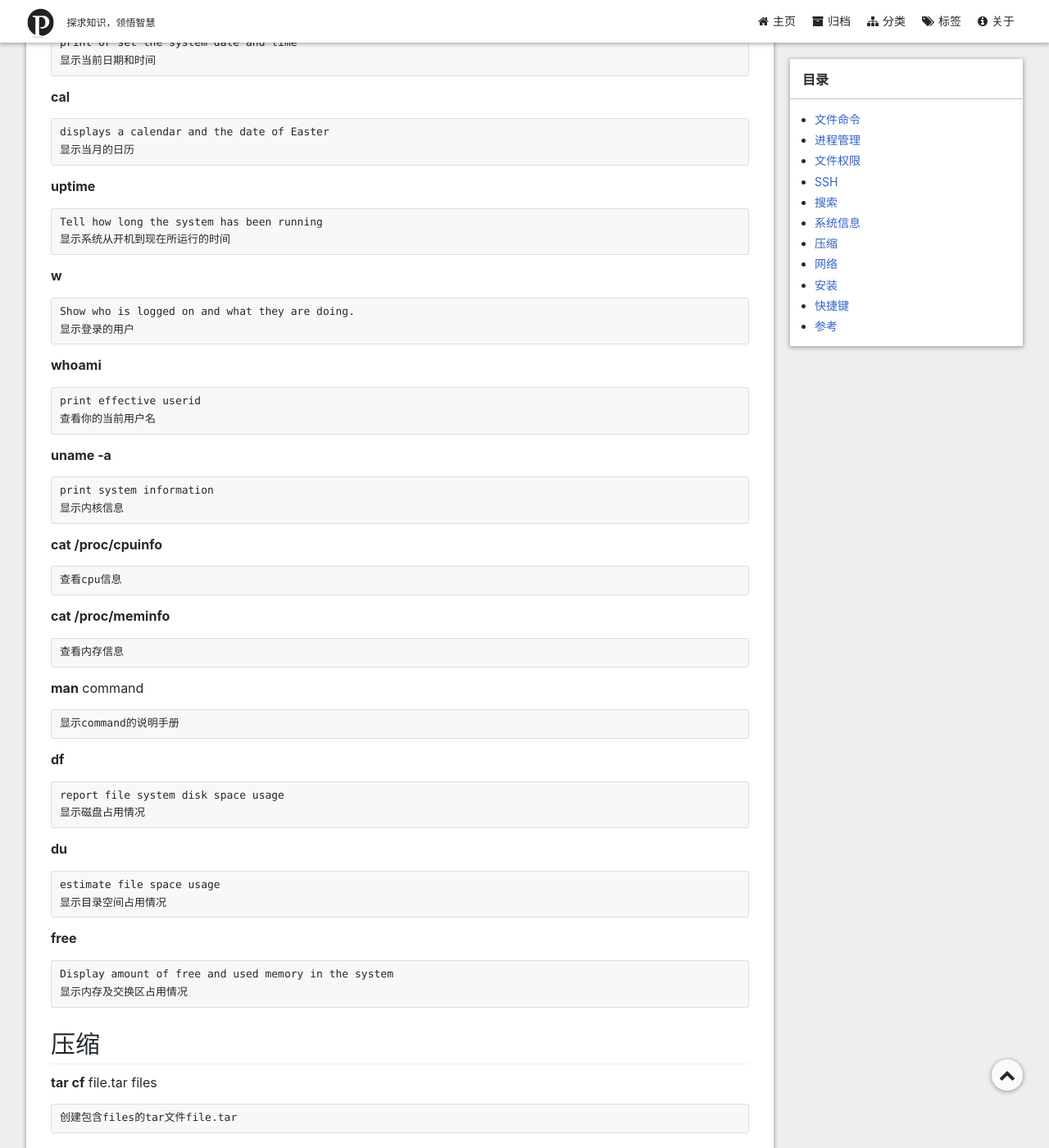
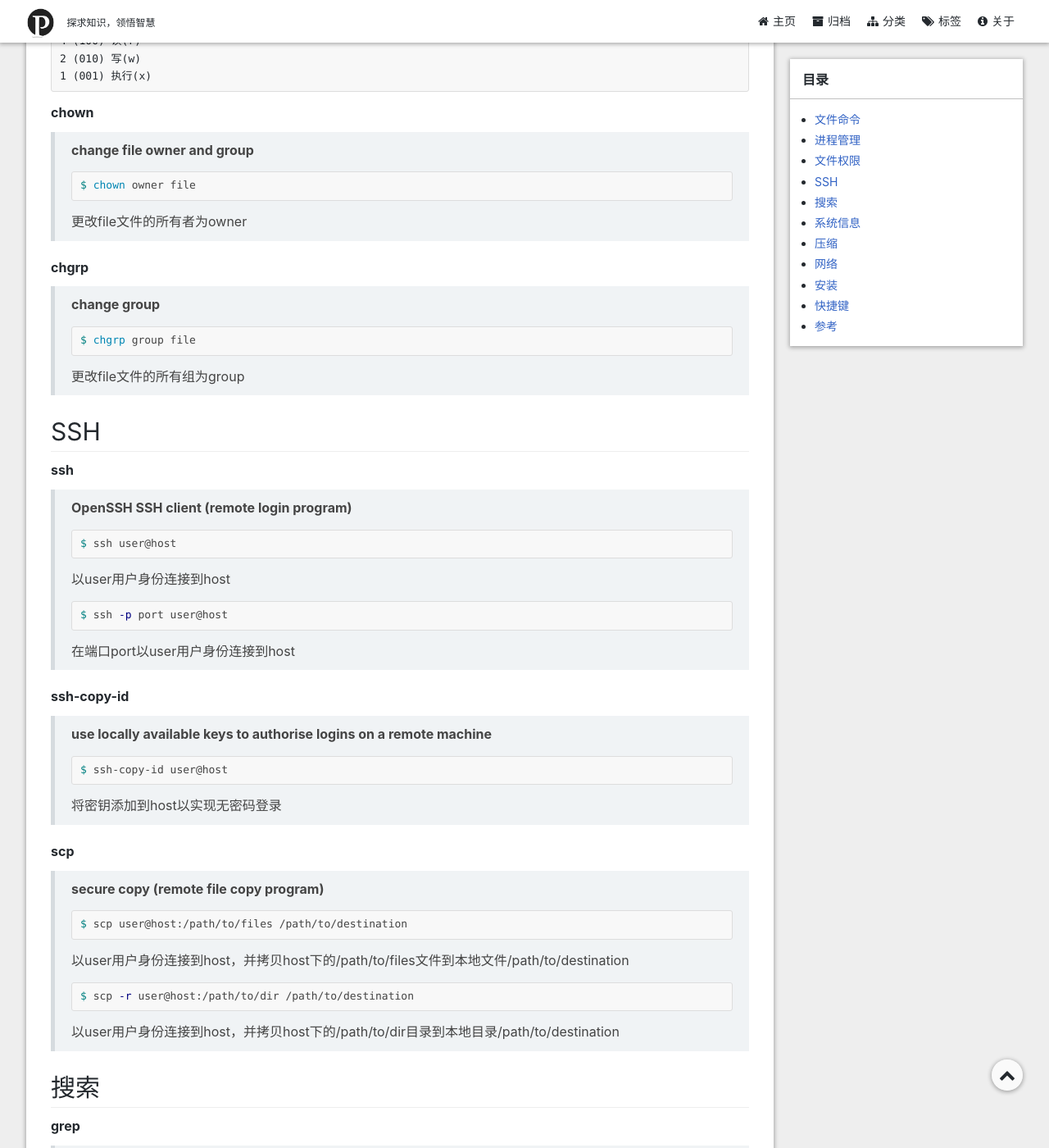
Before and after one commit to pyericz/blog, a Jekyll site: the page built from _posts/2017-09-03-unix-linux-commands.md, in a window 1280 px wide and 1400 px high, scrolled down 5028 px. Shown: the whole window at 82% size. Built offline with Jekyll 4.4.1, drawn with Linux system fonts in a browser that asks for light colours; comment, search, counter and statistics services are not loaded; a style sheet for code colours, icons or effects is not loaded; some of the changed text lies outside the part shown.

Commit message:
update unix-linux-commands

````diff
--- a/_posts/2017-09-03-unix-linux-commands.md
+++ b/_posts/2017-09-03-unix-linux-commands.md
@@ -15,452 +15,485 @@ tag: [linux, unix, shell, command]
 ## 文件命令
 
 **ls**
+>**list directory contents**
+```shell
+$ ls
 ```
-list directory contents
-列出目录
+列出当前目录的内容
+```shell
+$ ls -a
 ```
-
-**ls \-a**
+列出所有文件，包括隐藏文件
+```shell
+$ ls -l
 ```
-do not ignore entries starting with `.`
-列出所有文件，包括隐藏文件
-```
-
-**ls \-l**
-```
-use a long listing format
 使用长列表格式列出目录
-```
-
-**cd** dir
-```
-change directory
-更改目录到dir
-```
 
 **cd**
-
+>**change directory**
+```shell
+$ cd dir
+```
+更改目录到dir
+```shell
+$ cd
 ```
 更改目录到home
-```
+
 
 **pwd**
+>**print name of current/working directory**
+```shell
+$ pwd
 ```
-print name of current/working directory
 显示当前目录
+
+**mkdir**
+>**make directories**
+```shell
+$ mkdir dir
 ```
+创建dir目录
 
-**mkdir** dir
+**rm**
+>**remove files or directories**
+```shell
+$ rm file
 ```
-make directories
-创建dir目录
-```
-
-**rm** file
-```
-remove files or directories
 删除file文件
-```
-
-**rm -r** dir
+```shell
+$ rm -r dir
 ```
 删除dir目录
-```
-
-**rm -f** file
+```shell
+$ rm -f file
 ```
 强制删除file文件
-```
-
-**rm -rf** dir
+```shell
+$ rm -rf dir
 ```
 强制删除目录
+
+
+**cp**
+>**copy files and directories**
+```shell
+$ cp file1 file2
 ```
-
-**cp** file1 file2
-```
-copy files and directories
 复制file1文件到file2文件
-```
-
-**cp -r** dir1 dir2
+```shell
+$ cp -r dir1 dir2
 ```
 复制dir1目录到dir2目录
+
+**mv**
+>**move (rename) files**
+```shell
+$ mv file1 file2
 ```
-
-**mv** file1 file2
-```
-move (rename) files
 将file1文件重命名为file2文件;
 如果file2是一个已经存在的目录，则将file1文件移动到该目录下
+
+**ln -s**
+>**make links between files**
+```shell
+$ ln -s file1 file2
 ```
+创建file1文件的符号链接file2
 
-**ln -s** file1 file2
+**touch**
+>**change file timestamps**
+```shell
+$ touch file
 ```
-make links between files
-创建file1文件的符号链接file2
+如果file文件不存在则创建file文件，如果存在则改变file文件的timestamp
+
+**cat**
+>**concatenate files and print on the standard output**
+```shell
+$ cat file
 ```
-
-**touch** file
-```
-change file timestamps
-创建file文件
-```
-
-**cat** file
-```
-concatenate files and print on the standard output
 将file文件拼接到标准输出
-```
-
-**cat >** file
+```shell
+$ cat > file
 ```
 将标准输入添加到file文件
+
+**more**
+>**file perusal filter for crt viewing**
+```shell
+$ more file
 ```
+查看file内容
 
-**more** file
+**head**
+>**output the first part of files**
+```shell
+$ head file
 ```
-file perusal filter for crt viewing
-查看file内容
+查看file文件的前10行
+
+**tail**
+>**output the last part of files**
+```shell
+$ tail file
 ```
-
-**head** file
-```
-output the first part of files
-查看file文件的前10行
-```
-
-**tail** file
-```
-output the last part of files
 查看file文件的后10行
-```
-
-**tail -f** file
+```shell
+$ tail -f file
 ```
 从后10行开始查看file内容
-```
 
 ## 进程管理
 
 **ps**
+>**report a snapshot of the current processes**
+```shell
+$ ps
 ```
-report a snapshot of the current processes
 显示当前的活动进程
-```
 
 **top**
+>**display Linux processes**
+```shell
+$ top
 ```
-display Linux processes
 显示所有正在运行的进程
+
+**kill**
+>**send a signal to a process**
+```shell
+$ kill pid
 ```
+杀掉id为pid的进程
 
-**kill** pid
+**killall**
+>**kill processes by name**
+```shell
+$ killall proc
 ```
-send a signal to a process
-杀掉id为pid的进程
-```
-
-**killall** proc
-```
-kill processes by name
-杀掉所有名为proc的进程
-```
+杀掉所有名为proc的进程（**请谨慎使用**）
 
 **bg**
+>
+```shell
+$ bg
 ```
 列出已停止或后台的作业
-```
 
 **fg**
+>
+```shell
+$ fg
 ```
 将最近的作业带到前台
-```
-
-**fg** n
+```shell
+$ fg n
 ```
 将作业n带到前台
-```
+
 
 
 ## 文件权限
 
-**chmod** octal file
+**chmod**
+>**change file mode bits**
+```shell
+$ chmod 777 file
 ```
-change file mode bits
-更改file的权限. octal值:
+更改file的权限为对所有用户可读、可写、可执行。
+
+```
+octal值
 4 (100) 读(r)
 2 (010) 写(w)
 1 (001) 执行(x)
 ```
 
-**chown** owner file
+
+**chown**
+>**change file owner and group**
+```shell
+$ chown owner file
 ```
-change file owner and group
 更改file文件的所有者为owner
+
+**chgrp**
+>**change group**
+```shell
+$ chgrp group file
 ```
-
-**chgrp** group file
-```
-change group
 更改file文件的所有组为group
-```
 
 ## SSH
 
-**ssh** user@host
+**ssh**
+>**OpenSSH SSH client (remote login program)**
+```shell
+$ ssh user@host
 ```
 以user用户身份连接到host
-```
-
-**ssh -p** port user@host
+```shell
+$ ssh -p port user@host
 ```
 在端口port以user用户身份连接到host
-```
 
-**ssh-copy-id** user@host
+**ssh-copy-id**
+>**use locally available keys to authorise logins on a remote machine**
+```shell
+$ ssh-copy-id user@host
 ```
 将密钥添加到host以实现无密码登录
+
+**scp**
+>**secure copy (remote file copy program)**
+```shell
+$ scp user@host:/path/to/files /path/to/destination
 ```
-
-**scp** user@host:/path/to/files /path/to/destination
+以user用户身份连接到host，并拷贝host下的/path/to/files文件到本地文件/path/to/destination
+```shell
+$ scp -r user@host:/path/to/dir /path/to/destination
 ```
-secure copy (remote file copy program)
-远程安全拷贝。以user用户身份连接到host，并拷贝host下的/path/to/files文件到本地/path/to/destination
-```
+以user用户身份连接到host，并拷贝host下的/path/to/dir目录到本地目录/path/to/destination
 
 ## 搜索
 
-**grep** pattern files
+**grep**
+>**file pattern searcher. (grep, egrep, fgrep, zgrep, zfgrep)**
+```shell
+$ grep pattern files
 ```
-file pattern searcher.
 搜索files中匹配pattern的内容
-另参考：egrep, fgrep, zgrep, zfgrep
-```
-
-
-**grep -r** pattern dir
+```shell
+$ grep -r pattern dir
 ```
 递归搜索dir中匹配pattern的内容
-```
 
-**command \| grep** pattern
+**command \| grep**
+>
+```shell
+$ command | grep pattern
 ```
 搜索command输出中匹配pattern的内容
-```
 
-**find** dir options term
-```
-walk a file hierarchy
-文件查找
-```
-
-**find /** dir options term
-```
-从根目录开始查找。举例
+**find**
+>**walk a file hierarchy**
+```shell
 $ find / -name test.cpp
 ```
-
-**find .** dir options term
-```
-从当前目录开始查找。举例：
+从根目录开始查找名为test.cpp的文件
+```shell
 $ find . -name test.cpp
 ```
+从当前目录开始查找名为test.cpp的文件
 
 
 ## 系统信息
 
 **date**
+>**print or set the system date and time**
+```shell
+$ date
 ```
-print or set the system date and time
 显示当前日期和时间
-```
 
 **cal**
+>**displays a calendar and the date of Easter**
+```shell
+$ cal
 ```
-displays a calendar and the date of Easter
 显示当月的日历
-```
 
 **uptime**
+>**Tell how long the system has been running**
+```shell
+$ uptime
 ```
-Tell how long the system has been running
 显示系统从开机到现在所运行的时间
-```
 
 **w**
+>**Show who is logged on and what they are doing.**
+```shell
+$ w
 ```
-Show who is logged on and what they are doing.
 显示登录的用户
-```
 
 **whoami**
+>**print effective userid**
+```shell
+$ whoami
 ```
-print effective userid
 查看你的当前用户名
-```
 
 **uname -a**
+>**print system information**
+```shell
+$ uname -a
 ```
-print system information
 显示内核信息
-```
 
 **cat /proc/cpuinfo**
+>
+```shell
+$ cat /proc/cpuinfo
 ```
 查看cpu信息
-```
 
 **cat /proc/meminfo**
+>
+```shell
+$ cat /proc/meminfo
 ```
 查看内存信息
-```
 
-**man** command
+**man**
+>**format and display the on-line manual pages**
+```shell
+$ man command
 ```
 显示command的说明手册
-```
 
 **df**
+>**report file system disk space usage**
+```shell
+$ df
 ```
-report file system disk space usage
 显示磁盘占用情况
-```
 
 **du**
+>**estimate file space usage**
+```shell
+$ du
 ```
-estimate file space usage
 显示目录空间占用情况
-```
 
 **free**
+>**Display amount of free and used memory in the system**
+```shell
+$ free
 ```
-Display amount of free and used memory in the system
 显示内存及交换区占用情况
-```
 
 ## 压缩
 
-**tar cf** file.tar files
+**tar**
+>**manipulate tape archives**
+```shell
+$ tar cf file.tar files
 ```
 创建包含files的tar文件file.tar
-```
-
-**tar xf** file.tar
+```shell
+$ tar xf file.tar
 ```
 从file.tar提取文件
-```
-
-**tar czf** file.tar.gz files
+```shell
+$ tar czf file.tar.gz files
 ```
 使用Gzip压缩创建tar文件
-```
-
-**tar xzf** file.tar.gz
+```shell
+$ tar xzf file.tar.gz
 ```
 使用Gzip提取tar文件
-```
-
-**tar cjf** file.tar.bz2
+```shell
+$ tar cjf file.tar.bz2
 ```
 使用Bzip2压缩创建tar文件
-```
-
-**tar xjf** file.tar.bz2
+```shell
+$ tar xjf file.tar.bz2
 ```
 使用Bzip2提取tar文件
-```
 
-**gzip** file
+
+**gzip**
+>**compression/decompression tool using Lempel-Ziv coding (LZ77)**
+```shell
+$ gzip file
 ```
 压缩file并重命名为file.gz
-```
-
-**gzip -d** file.gz
+```shell
+$ gzip -d file.gz
 ```
 将file.gz解压缩为file
-```
+
 
 ## 网络
 
-**ping** host
+**ping**
+>**send ICMP ECHO_REQUEST packets to network hosts**
+```shell
+$ ping host
 ```
 ping host并输出结果
+
+**whois**
+>**Internet domain name and network number directory service**
 ```
-
-**whois** domain
+$ whois domain
 ```
 获取domain的whois信息
+
+**dig**
+>**DNS lookup utility**
 ```
-
-**dig** domain
+$ dig domain
 ```
 获取domain的DNS信息
-```
-
-**dig -x** host
+```shell
+$ dig -x host
 ```
 逆向查询host
-```
 
-**wget** file
+
+**wget**
+>**The non-interactive network downloader.**
+```shell
+$ wget file
 ```
 下载file文件
-```
-
-**wget -c** file
+```shell
+$ wget -c file
 ```
 断点续传
-```
 
 ## 安装
 
-**dpkg -i** pkg.deb
+**dpkg**
+>**package manager for Debian**
+```shell
+$ dpkg -i pkg.deb
 ```
-Debian安装包
+Debian安装pkg.deb包
+
+**rpm**
+>**RPM Package Manager**
+```shell
+$ rpm -Uvh pkg.rpm
 ```
-
-**rpm -Uvh** pkg.rpm
-```
-RPM安装包
-```
+RPM安装pkg.rpm包
 
 ## 快捷键
 
 **Ctrl+C**
-```
-停止当前命令
-```
+>停止当前命令
+
 
 **Ctrl+Z**
-```
-停止当前命令，并可以用fg恢复
-```
+>停止当前命令，并可以用fg恢复
 
 **Ctrl+D**
-```
-注销当前会话，与exit相似
-```
+>注销当前会话，与exit相似
 
 **Ctrl+W**
-```
-删除当前行中的字
-```
+>删除当前行中的字
 
 **Ctrl+U**
-```
-删除整行
-```
+>删除整行
 
 **!!**
-```
-重复上次的命令
-```
+>重复上次的命令
 
 **exit**
-```
-注销当前会话
-```
+>注销当前会话
 
 ## 参考
 
````
